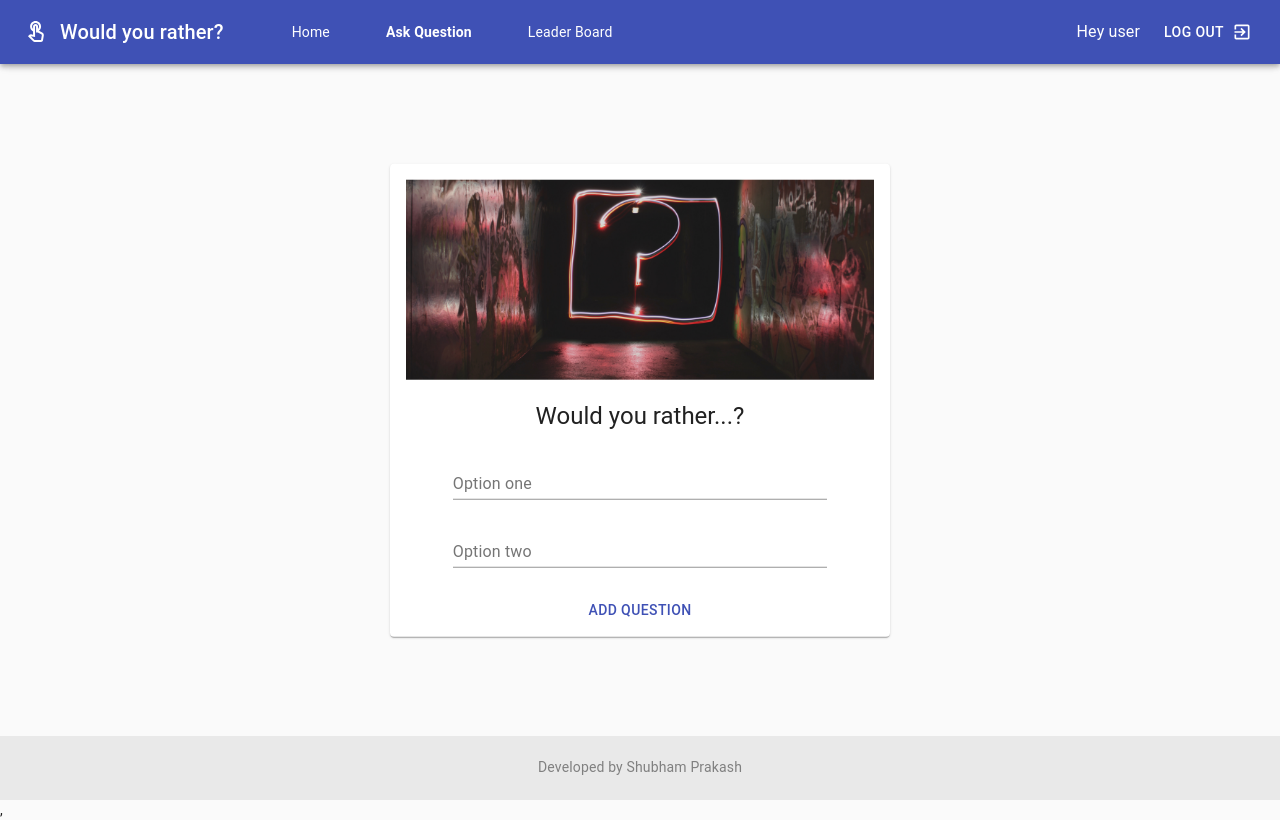
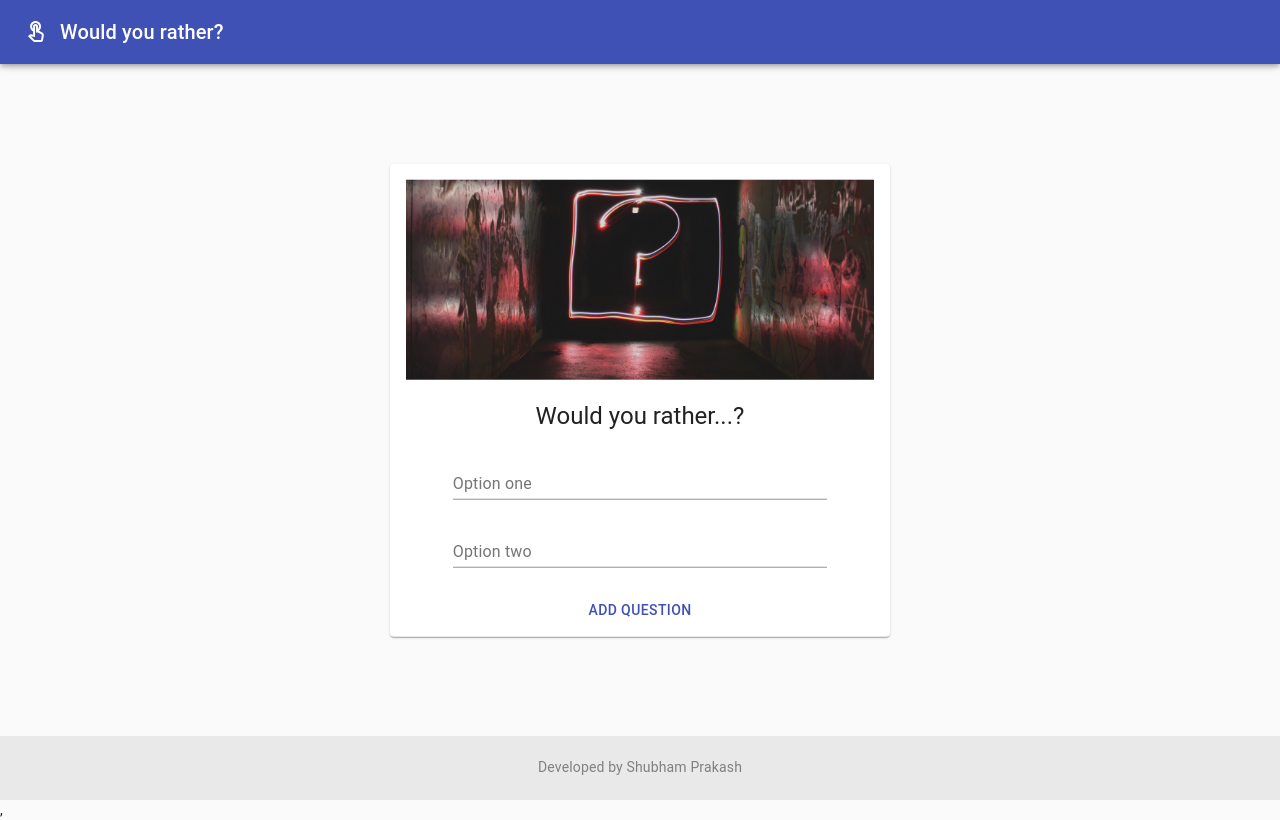
Before and after one commit to iShubhamPrakash/RND-would-you-rather, a React (Create React App) app: page /add in a window 1280 px wide. Built offline with nearby package versions, Linux system fonts and the light colour scheme.

Commit message:
Nav links not visible if user not logged in

```diff
--- a/src/components/App.jsx
+++ b/src/components/App.jsx
@@ -18,20 +18,21 @@ class App extends Component {
   componentDidMount(){
     this.props.dispatch(getUsers());
     this.props.dispatch(getQuestions());
+    console.log("Prope",this.props);
   }
 
   render(){
     return (
       <>
         <CssBaseline />
-        <Nav/>
+        <Nav username={this.props.auth.username}/>
         <div style={{height:"64px", width:"100%"}}></div>
         <Switch>
           <Route exact path="/home">
             <Home/>
           </Route>
           <Route exact path="/login">
-            <Login/>
+            <Login users={this.props.users} auth={this.props.auth}/>
           </Route>
           <Route exact path="/add">
             <Add/>
@@ -42,5 +43,7 @@ class App extends Component {
     );
   }
 }
-
-export default connect()(App);
+const mapStateToProps=(state)=>{
+  return state
+}
+export default connect(mapStateToProps)(App);
--- a/src/components/Login.jsx
+++ b/src/components/Login.jsx
@@ -53,9 +53,7 @@ export default function Login(props) {
             value={username}
             onChange={handleChange}
           >
-            <MenuItem value={"sarahedo"}>Sarah Edo</MenuItem>
-            <MenuItem value={"tylermcginnis"}>Tyler McGinnis</MenuItem>
-            <MenuItem value={"johndoe"}>John Doe</MenuItem>
+            {Object.keys(props.users).map(userId=><MenuItem value={userId}>{props.users[userId].name}</MenuItem>)}
           </Select>
       </FormControl>
       <Button variant="contained" color="primary" onClick={handleSubmit}>
--- a/src/components/Nav.jsx
+++ b/src/components/Nav.jsx
@@ -12,7 +12,7 @@ import {NavLink} from 'react-router-dom'
 
 import '../styles/nav.scss'
 
-export default function Nav() {
+export default function Nav(props) {
   const [anchorEl, setAnchorEl] = React.useState(null);
 
   return (
@@ -25,7 +25,8 @@ export default function Nav() {
           <Typography variant="h6">
             Would you rather?
           </Typography>
-          <ul className="nav--links">
+          {props.username && <>
+            <ul className="nav--links">
             <li><NavLink exact to="/" >Home</NavLink></li>
             <li><NavLink to="/add" >Ask Question</NavLink></li>
             <li><NavLink to="/leader" >Leader Board</NavLink></li>
@@ -33,7 +34,7 @@ export default function Nav() {
 
           <div style={{flexGrow:"1"}}></div>
           <Typography variant="body1" className="nav--username">
-            Hey user
+            Hey {props.username}
           </Typography>
           <Button
             color="inherit"
@@ -41,6 +42,7 @@ export default function Nav() {
           >
               Log out
           </Button>
+          </>}
         </Toolbar>
       </AppBar>
     </div>
```
